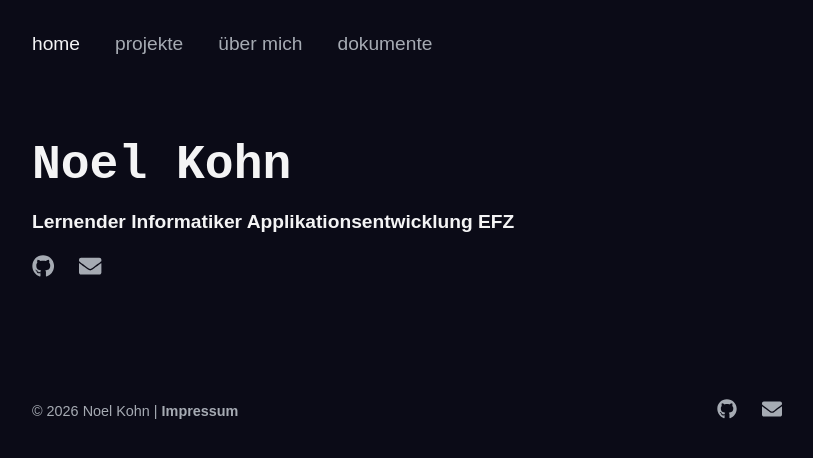
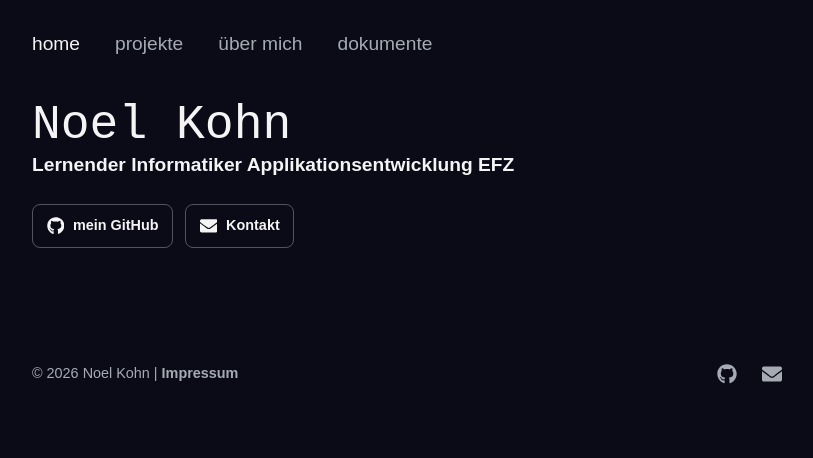
Before and after one commit to no-e1/portfolio-site, a React (Vite) app in the folder frontend/: page / in a window 1280 px wide. Shown: the top 458 px of the page, without its empty margins (233-1046 px from the left). Built offline with nearby package versions, Linux system fonts and the light colour scheme; no server answers; a web font is replaced by a local one.

Commit message:
feat(frontend): add labeled contact buttons to home page

```diff
--- a/frontend/src/components/ContactIcons/ContactIcons.module.css
+++ b/frontend/src/components/ContactIcons/ContactIcons.module.css
@@ -1,4 +1,12 @@
-.ContactIcons a{
+.ContactIcons {
+  display: flex;
+  align-items: center;
+  gap: 25px;
+}
+
+.ContactIcons a {
+  display: inline-flex;
+  align-items: center;
   text-decoration: none;
   color: var(--light-text);
   font-size: 1.4rem;
@@ -12,6 +20,38 @@
   font-size: 1.25rem;
 }
 
-#mailIcon {
-    margin-left: 25px;
+.labeled {
+  margin-top: 1.5rem;
+  gap: 0.75rem;
+  flex-wrap: wrap;
 }
+
+.labeled a {
+  min-height: 2.65rem;
+  box-sizing: border-box;
+  gap: 0.55rem;
+  padding: 0.65rem 0.85rem;
+  border: 1px solid rgba(166, 171, 179, 0.45);
+  border-radius: 8px;
+  color: var(--text);
+  font-size: 0.9rem;
+  font-weight: 700;
+  transition:
+    border-color 160ms ease,
+    background 160ms ease;
+}
+
+.labeled a:hover {
+  border-color: rgba(244, 244, 245, 0.62);
+  background: rgba(244, 244, 245, 0.05);
+}
+
+.labeled a:focus-visible {
+  outline: 2px solid var(--text);
+  outline-offset: 3px;
+}
+
+.labeled svg {
+  flex: 0 0 auto;
+  font-size: 1.1rem;
+}
--- a/frontend/src/components/ContactIcons/ContactIcons.tsx
+++ b/frontend/src/components/ContactIcons/ContactIcons.tsx
@@ -3,20 +3,27 @@ import styles from "./ContactIcons.module.css";
 
 type ContactIconsProps = {
     className?: string;
+    showLabels?: boolean;
 };
 
-export function ContactIcons({ className }: ContactIconsProps) {
+export function ContactIcons({ className, showLabels = false }: ContactIconsProps) {
+    const containerClassName = [
+        styles.ContactIcons,
+        showLabels ? styles.labeled : "",
+        className ?? "",
+    ].filter(Boolean).join(" ");
+
     return (
-        <article className={styles.IconArticle}>
-            <div className={`${styles.ContactIcons} ${className ?? ""}`.trim()}>
-                <a href="https://github.com/no-e1" target="_blank">
-                    <FaGithub />
-                </a>
+        <div className={containerClassName}>
+            <a href="https://github.com/no-e1" target="_blank" rel="noreferrer">
+                <FaGithub aria-hidden="true" />
+                {showLabels && <span>mein GitHub</span>}
+            </a>
 
-                <a href="mailto:noelkohn@proton.me" id={styles.mailIcon}>
-                    <FaEnvelope />
-                </a>
-            </div>
-        </article>
+            <a href="mailto:noelkohn@proton.me">
+                <FaEnvelope aria-hidden="true" />
+                {showLabels && <span>Kontakt</span>}
+            </a>
+        </div>
     );
 }
--- a/frontend/src/components/Home/GreetingsCard.module.css
+++ b/frontend/src/components/Home/GreetingsCard.module.css
@@ -3,11 +3,13 @@
 }
 
 .mainheader {
+    margin: 0 0 0.1rem;
     font-family: var(--hfontfam);
-    font-size: var(--hfontsize);
+    font-size: clamp(2.25rem, 4vw, 3rem);
+    font-weight: 400;
 }
 
 .subheader {
     font-size: 1.2rem;
-    margin-top: -2rem;
+    margin-top: -0.7rem;
 }
--- a/frontend/src/components/Home/GreetingsCard.tsx
+++ b/frontend/src/components/Home/GreetingsCard.tsx
@@ -6,7 +6,7 @@ export function GreetingsCard() {
         <article className={styles.home}>
             <h1 className={styles.mainheader}>Noel Kohn</h1>
             <h2 className={styles.subheader}>Lernender Informatiker Applikationsentwicklung EFZ</h2>
-            <ContactIcons />
+            <ContactIcons showLabels />
         </article>
     );
 }
```
